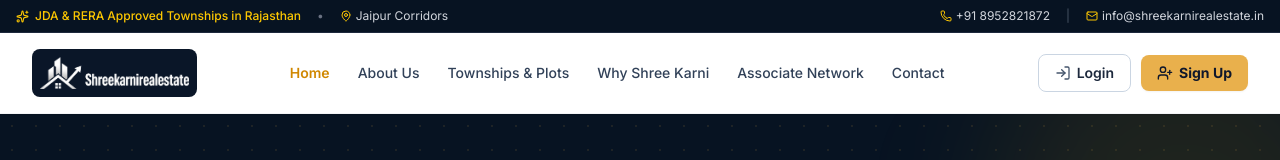
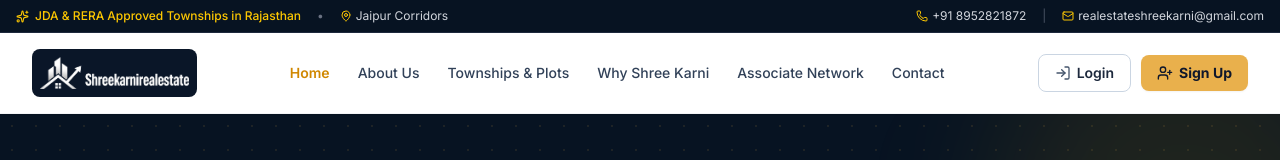
Before and after one commit to sandeepcharan619-maker/Shree-Karni, a Next.js app: page / in a window 1280 px wide. Shown: the top 160 px of the page. Built offline with nearby package versions, Linux system fonts and the light colour scheme; no server answers; the database is empty.

Commit message:
Initial commit: Shree Karni Real Estate platform with associate & admin dashboards

```diff
--- a/src/app/page.tsx
+++ b/src/app/page.tsx
@@ -122,8 +122,8 @@ export default async function HomePage() {
               <Phone size={12} className="text-yellow-400" /> +91 8952821872
             </a>
             <span className="text-gray-600">|</span>
-            <a href="mailto:info@shreekarnirealestate.in" className="hover:text-yellow-400 transition flex items-center gap-1">
-              <Mail size={12} className="text-yellow-400" /> info@shreekarnirealestate.in
+            <a href="mailto:realestateshreekarni@gmail.com" className="hover:text-yellow-400 transition flex items-center gap-1">
+              <Mail size={12} className="text-yellow-400" /> realestateshreekarni@gmail.com
             </a>
           </div>
         </div>
@@ -562,7 +562,7 @@ export default async function HomePage() {
                   </div>
                   <div>
                     <p className="font-semibold text-gray-800">Email Address</p>
-                    <p className="text-xs text-gray-500">info@shreekarnirealestate.in</p>
+                    <p className="text-xs text-gray-500">realestateshreekarni@gmail.com</p>
                   </div>
                 </div>
               </div>
@@ -627,7 +627,7 @@ export default async function HomePage() {
               Shree Karni Real Estate<br />
               Main Vatika Road, Jaipur, Rajasthan, India<br />
               Phone: +91 8952821872<br />
-              Email: info@shreekarnirealestate.in
+              Email: realestateshreekarni@gmail.com
             </p>
           </div>
         </div>
```
